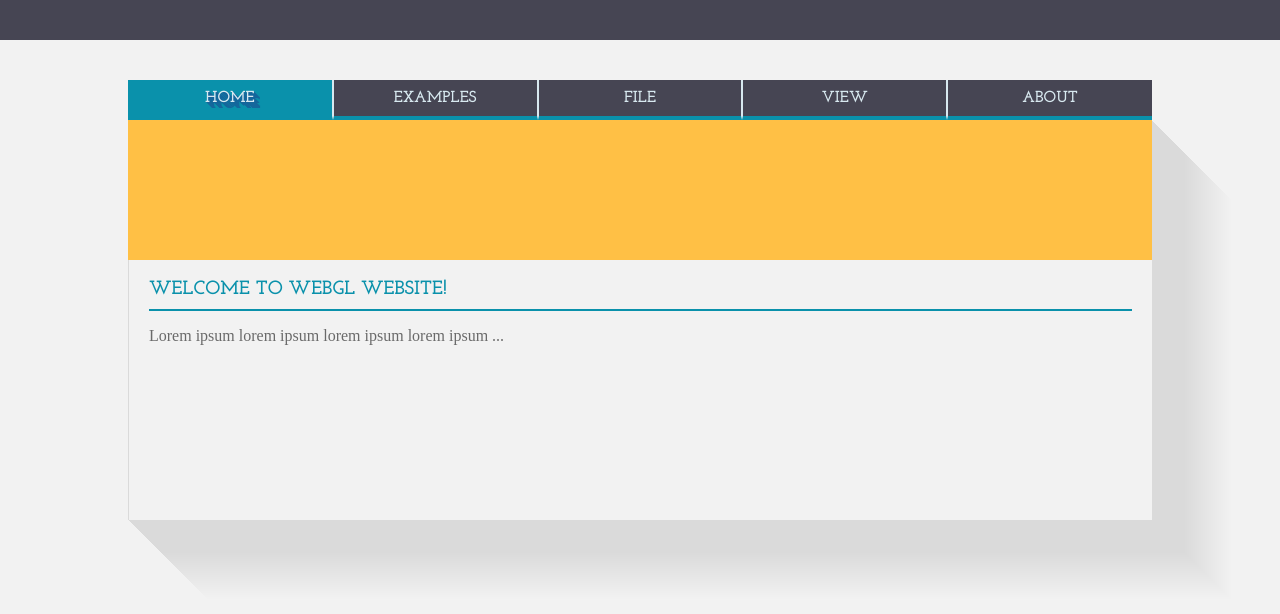
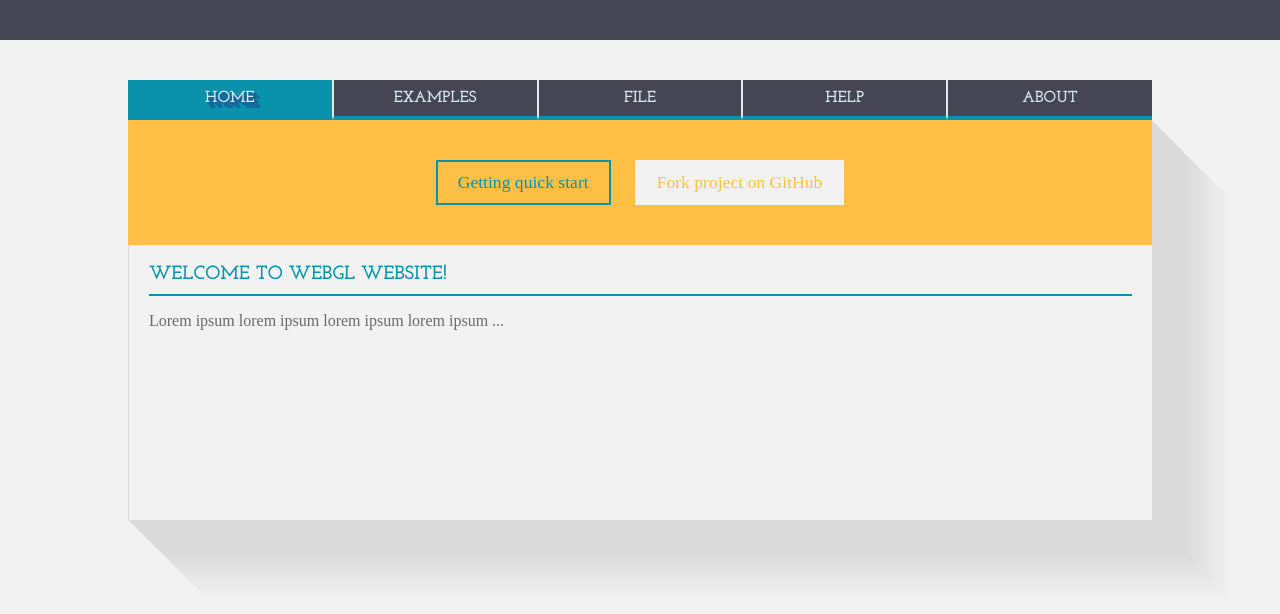
Before and after one commit to maeschli/WebGLproject, a plain HTML site: page src/index.html in a window 1280 px wide. Drawn offline with Linux system fonts and the light colour scheme.

Commit message:
Added buton styles

```diff
--- a/src/css/style.css
+++ b/src/css/style.css
@@ -165,8 +165,8 @@ nav ul li a:hover, .cur {
 
 #downloadLinks{
     margin: -10px -20px 20px -21px;
+    padding: 30px 0;
     background-color: #FFC045/*#EB586F*/;
-    height: 140px;
 }
 
 #welcome{
@@ -214,6 +214,46 @@ p{
     color: #6a6a6a;
     font-size: 100%;
 }
+
+.center{
+    display: block;
+    text-align: center;
+    margin: 0 auto;
+}
+
+.btn{
+    display: inline-block;
+    margin: 10px;
+    padding: 10px 20px;
+    color: #6a6a6a;
+    border: 2px solid #6a6a6a;
+    text-decoration: none;
+    font-size: 110%;
+}
+
+.btn-blue:hover{
+    color: #f2f2f2;
+    background: #0A91AB;
+    border: 2px solid #0A91AB;
+}
+
+.btn-blue{
+    color: #0A91AB;
+    border: 2px solid #0A91AB;
+}
+
+.btn-white-full{
+    background: #f2f2f2;
+    border: 2px solid #f2f2f2;
+    color: #FFC045;
+}
+
+.btn-white-full:hover{
+    border: 2px dashed #f2f2f2;
+    background: #FFC045;
+    color: #f2f2f2;
+}
+
 
 footer{
     height: 140px;
--- a/src/index.html
+++ b/src/index.html
@@ -20,14 +20,17 @@
                 <li style="border-left: none;"><a id="homeM" href="javascript:showDiv('home', 'homeM')" class="cur">Home</a></li>
                 <li><a id="examM" href="javascript:showDiv('exam', 'examM')">Examples</a></li>
                 <li><a id="fileM" href="javascript:showDiv('file', 'fileM')">File</a></li>
-                <li><a id="viewM" href="javascript:showDiv('view', 'viewM')">View</a></li>
+                <li><a id="viewM" href="javascript:showDiv('view', 'viewM')">Help</a></li>
                 <li style="border-right: none;"><a id="aboutM" href="javascript:showDiv('about', 'aboutM')">About</a></li>
             </ul>
         </nav>
         <div id="content">
             <div class="dv" id="home">
                 <div id="downloadLinks">
-
+                    <div class="center">
+                        <a class="btn btn-blue" href="javascript:showDiv('view', 'viewM')">Getting quick start</a>
+                        <a class="btn btn-white-full" href="https://github.com/maeschli/WebGLproject">Fork project on GitHub</a>
+                    </div>
                 </div>
                 <h2>Welcome to WebGL website!</h2><hr>
                 <p>Lorem ipsum lorem ipsum lorem ipsum lorem ipsum ...</p>
```
